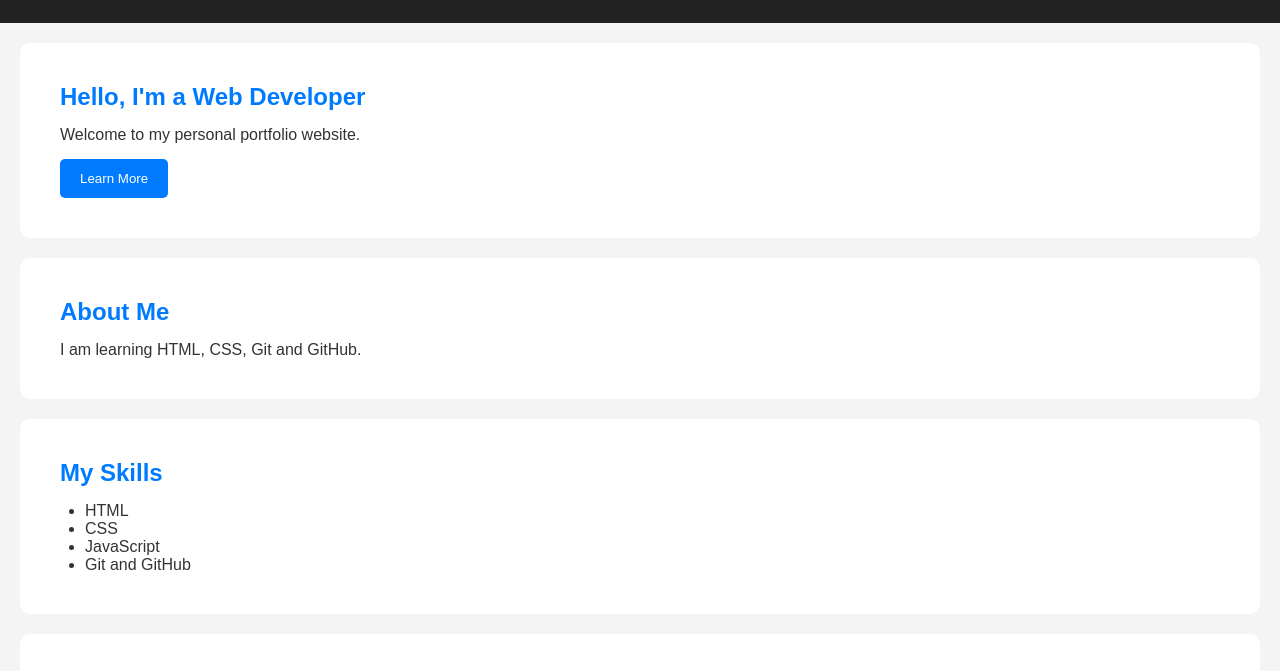
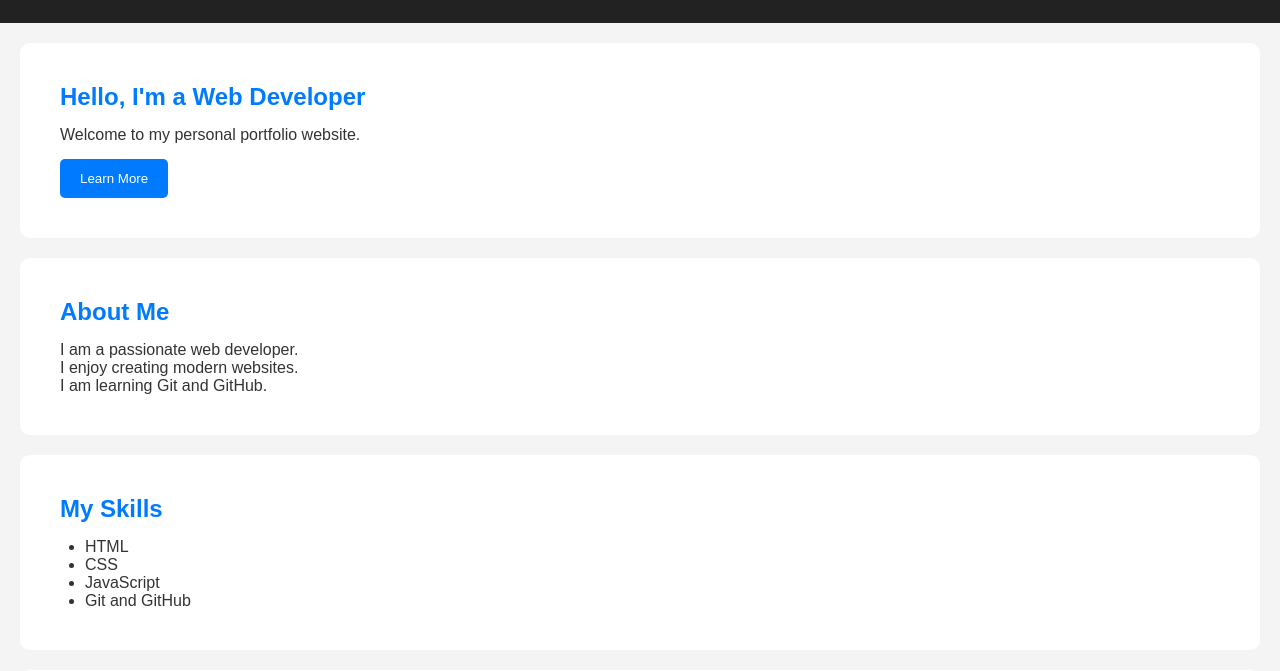
Before and after one commit to ThisaraDayan/Sumana, a plain HTML site: page index.html in a window 1280 px wide. Shown: the part 97-768 px from the top of the page. Drawn offline with Linux system fonts and the light colour scheme.

Commit message:
Updated about section

```diff
--- a/index.html
+++ b/index.html
@@ -24,9 +24,11 @@
     </section>
 
     <section id="about">
-        <h2>About Me</h2>
-        <p>I am learning HTML, CSS, Git and GitHub.</p>
-    </section>
+    <h2>About Me</h2>
+    <p>I am a passionate web developer.</p>
+    <p>I enjoy creating modern websites.</p>
+    <p>I am learning Git and GitHub.</p>
+</section>
 
     <section id="skills">
         <h2>My Skills</h2>
```
